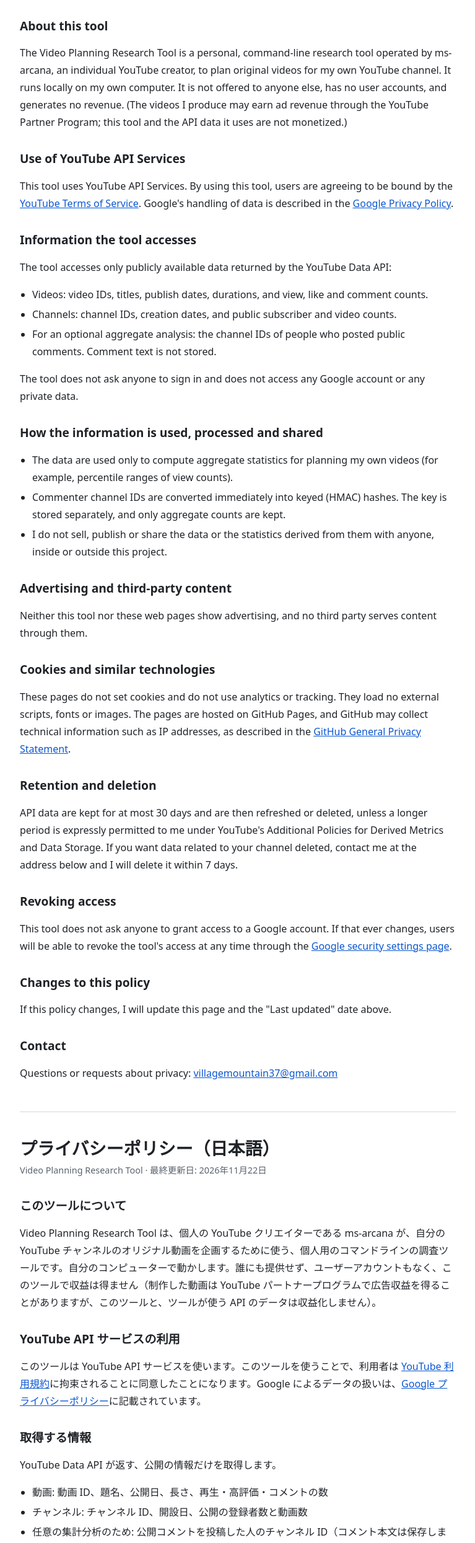
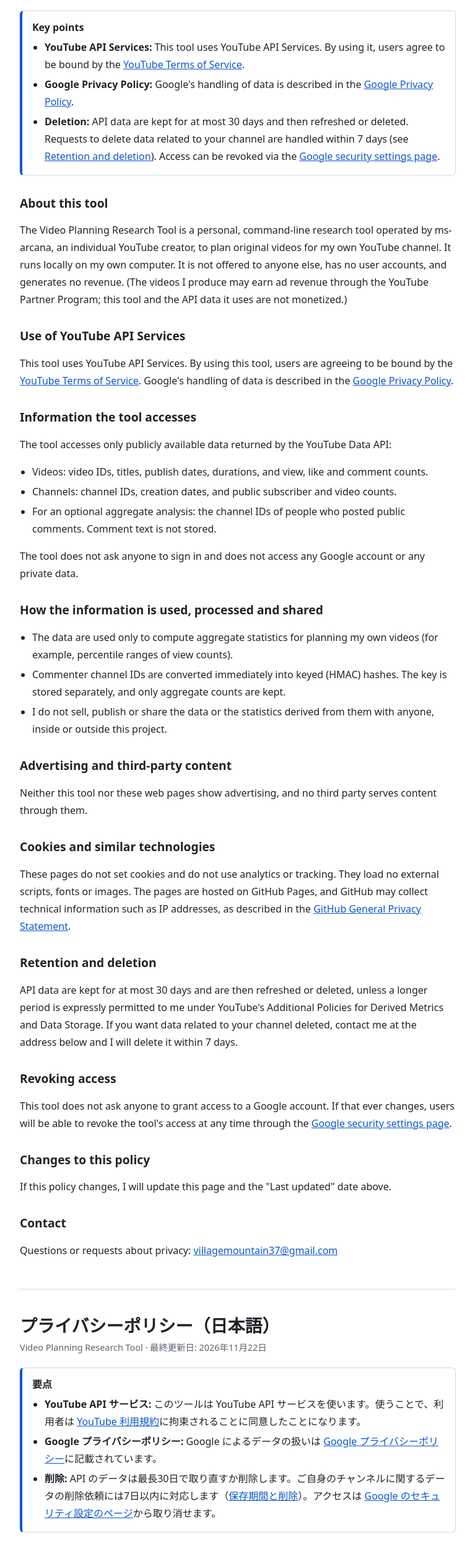
Before and after one commit to ms-arcana/video-planning-tool, a plain HTML site: page privacy/index.html in a window 1280 px wide. Shown: the part 162-2651 px from the top of the page at 62% size, without its empty margins (256-1023 px from the left). Drawn offline with Linux system fonts and the light colour scheme.

Commit message:
YouTube のブランド表示とプライバシーポリシーの要点を追加
- 説明ページに公式の Developed with YouTube ロゴ（YouTube へのリンク付き）を置く
- 集計値が自前の推定で YouTube の指標ではないと明記
- プライバシーポリシーの冒頭に要点（YouTube API の利用、Google プライバシーポリシー、削除）をまとめる

Co-Authored-By: Claude Opus 5.5 <noreply@anthropic.com>

```diff
--- a/privacy/index.html
+++ b/privacy/index.html
@@ -15,6 +15,15 @@
 <main>
   <h1>Privacy Policy</h1>
   <p class="meta">Video Planning Research Tool · Last updated: November 22, 2026</p>
+
+  <div class="summary">
+    <p class="summary-title">Key points</p>
+    <ul>
+      <li><strong>YouTube API Services:</strong> This tool uses YouTube API Services. By using it, users agree to be bound by the <a href="https://www.youtube.com/t/terms">YouTube Terms of Service</a>.</li>
+      <li><strong>Google Privacy Policy:</strong> Google's handling of data is described in the <a href="http://www.google.com/policies/privacy">Google Privacy Policy</a>.</li>
+      <li><strong>Deletion:</strong> API data are kept for at most 30 days and then refreshed or deleted. Requests to delete data related to your channel are handled within 7 days (see <a href="#retention">Retention and deletion</a>). Access can be revoked via the <a href="https://security.google.com/settings/security/permissions">Google security settings page</a>.</li>
+    </ul>
+  </div>
 
   <h2>About this tool</h2>
   <p>The Video Planning Research Tool is a personal, command-line research tool operated by ms-arcana, an individual YouTube creator, to plan original videos for my own YouTube channel. It runs locally on my own computer. It is not offered to anyone else, has no user accounts, and generates no revenue. (The videos I produce may earn ad revenue through the YouTube Partner Program; this tool and the API data it uses are not monetized.)</p>
@@ -44,7 +53,7 @@
   <h2>Cookies and similar technologies</h2>
   <p>These pages do not set cookies and do not use analytics or tracking. They load no external scripts, fonts or images. The pages are hosted on GitHub Pages, and GitHub may collect technical information such as IP addresses, as described in the <a href="https://docs.github.com/site-policy/privacy-policies/github-general-privacy-statement">GitHub General Privacy Statement</a>.</p>
 
-  <h2>Retention and deletion</h2>
+  <h2 id="retention">Retention and deletion</h2>
   <p>API data are kept for at most 30 days and are then refreshed or deleted, unless a longer period is expressly permitted to me under YouTube's Additional Policies for Derived Metrics and Data Storage. If you want data related to your channel deleted, contact me at the address below and I will delete it within 7 days.</p>
 
   <h2>Revoking access</h2>
@@ -59,6 +68,15 @@
   <section lang="ja" id="ja">
     <h1>プライバシーポリシー（日本語）</h1>
     <p class="meta">Video Planning Research Tool · 最終更新日: 2026年11月22日</p>
+
+    <div class="summary">
+      <p class="summary-title">要点</p>
+      <ul>
+        <li><strong>YouTube API サービス:</strong> このツールは YouTube API サービスを使います。使うことで、利用者は <a href="https://www.youtube.com/t/terms">YouTube 利用規約</a>に拘束されることに同意したことになります。</li>
+        <li><strong>Google プライバシーポリシー:</strong> Google によるデータの扱いは <a href="http://www.google.com/policies/privacy">Google プライバシーポリシー</a>に記載されています。</li>
+        <li><strong>削除:</strong> API のデータは最長30日で取り直すか削除します。ご自身のチャンネルに関するデータの削除依頼には7日以内に対応します（<a href="#retention-ja">保存期間と削除</a>）。アクセスは <a href="https://security.google.com/settings/security/permissions">Google のセキュリティ設定のページ</a>から取り消せます。</li>
+      </ul>
+    </div>
 
     <h2>このツールについて</h2>
     <p>Video Planning Research Tool は、個人の YouTube クリエイターである ms-arcana が、自分の YouTube チャンネルのオリジナル動画を企画するために使う、個人用のコマンドラインの調査ツールです。自分のコンピューターで動かします。誰にも提供せず、ユーザーアカウントもなく、このツールで収益は得ません（制作した動画は YouTube パートナープログラムで広告収益を得ることがありますが、このツールと、ツールが使う API のデータは収益化しません）。</p>
@@ -88,7 +106,7 @@
     <h2>Cookie などの技術</h2>
     <p>これらのページは Cookie を使わず、アクセス解析や追跡もしません。外部のスクリプト・フォント・画像も読み込みません。ページは GitHub Pages で公開しており、GitHub が IP アドレスなどの技術的な情報を収集することがあります（<a href="https://docs.github.com/site-policy/privacy-policies/github-general-privacy-statement">GitHub のプライバシーに関する声明</a>）。</p>
 
-    <h2>保存期間と削除</h2>
+    <h2 id="retention-ja">保存期間と削除</h2>
     <p>API のデータは最長30日保存し、その後は取り直すか削除します（YouTube の「派生指標とデータ保存に関する追加ポリシー」で長い期間を明示的に許可された場合を除く）。ご自身のチャンネルに関するデータの削除を希望する場合は、下の連絡先までご連絡ください。7日以内に削除します。</p>
 
     <h2>アクセスの取り消し</h2>
--- a/style.css
+++ b/style.css
@@ -64,3 +64,14 @@ footer {
   font-size: 0.9rem;
 }
 footer a { margin-right: 1rem; }
+.summary {
+  margin: 1.25rem 0 0.5rem;
+  padding: 0.75rem 1rem;
+  border: 1px solid var(--rule);
+  border-left: 4px solid var(--link);
+  border-radius: 6px;
+}
+.summary-title { margin: 0 0 0.25rem; font-weight: 600; }
+.summary ul { margin: 0; }
+.brand { margin: 1rem 0 0; }
+.brand img { display: block; width: 210px; height: auto; }
```
Also changed, not shown: index.html (+9 -1 lines), images/developed-with-youtube-sentence-case-dark.png (added), images/developed-with-youtube-sentence-case-light.png (added).
